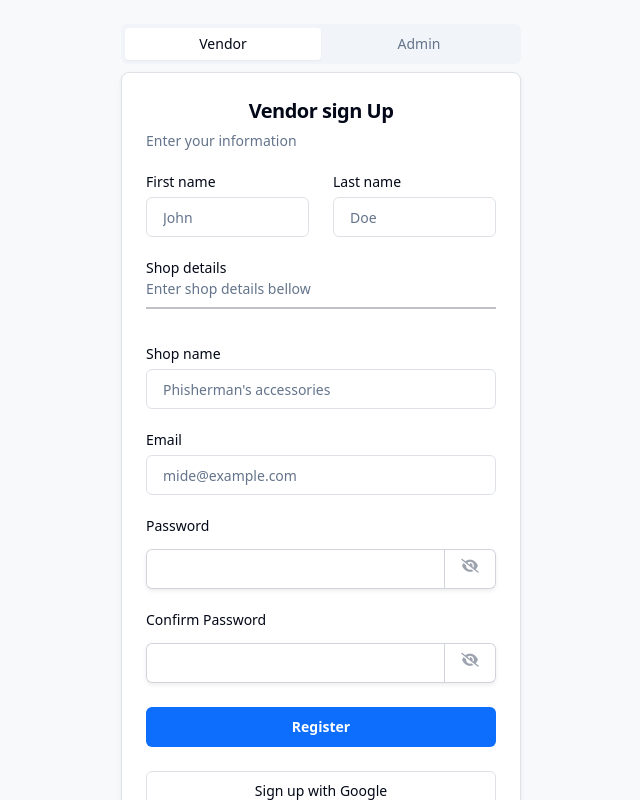
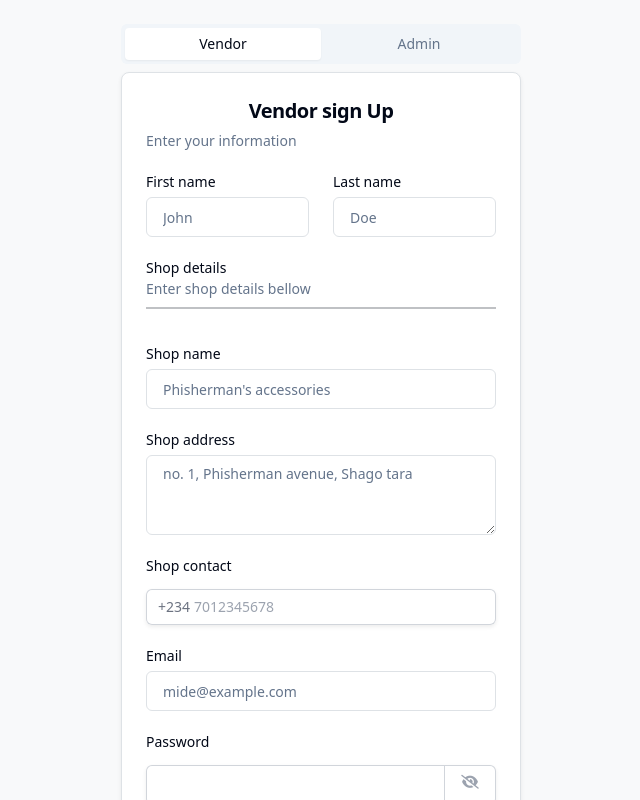
Before and after one commit to bits-his/e-Commerce, a React (Vite) app: page /register in a window 1280 px wide. Shown: the top 800 px of the page, without its empty margins (319-959 px from the left). Built offline with nearby package versions, Linux system fonts and the light colour scheme.

Commit message:
saveChanges

```diff
--- a/src/pages/Registration.jsx
+++ b/src/pages/Registration.jsx
@@ -18,13 +18,15 @@ import {
 import { Tabs, TabsContent, TabsList, TabsTrigger } from "@/components/ui/tabs";
 import { Input } from "@/components/ui/input";
 import { Label } from "@/components/ui/label";
-import { Separator } from "@/components/ui/separator";
+import { Textarea } from "@/components/ui/textarea"
 
 function Registration() {
   const [formData, setFormData] = useState({
     firstname: "",
     lastname: "",
     shopname: "",
+    shopaddress: "",
+    shopcontact: "",
     role: "",
     emailId: "",
     password: "",
@@ -137,6 +139,35 @@ function Registration() {
                     required
                   />
                 </div>
+                <div className="grid gap-2">
+                  <Label htmlFor="email">Shop address</Label>
+                  <Textarea
+                    id="shop-name"
+                    placeholder="no. 1, Phisherman avenue, Shago tara"
+                    value={formData.shopaddress}
+                    onChange={handleChange}
+                    required
+                  />
+                </div>
+
+                <div className="grid gap-2">
+                  <Label htmlFor="contact">Shop contact</Label>
+                  <div className="relative mt-2 rounded-md shadow-sm">
+                    <div className="pointer-events-none absolute inset-y-0 left-0 flex items-center pl-3">
+                      <span className="text-gray-500 sm:text-sm">+234</span>
+                    </div>
+                    <input
+                      id="contact"
+                      name="contact"
+                      type="text"
+                      placeholder="7012345678"
+                      value={formData.shopcontact}
+                      onChange={handleChange}
+                      className="block w-full rounded-md border-0 py-1.5 pl-12 pr-12 text-gray-900 ring-1 ring-inset ring-gray-300 placeholder:text-gray-400 focus:ring-2 focus:ring-inset focus:ring-indigo-600 sm:text-sm sm:leading-6"
+                    />
+                  </div>
+                </div>
+
                 <div className="grid gap-2">
                   <Label htmlFor="email">Email</Label>
                   <Input
```
